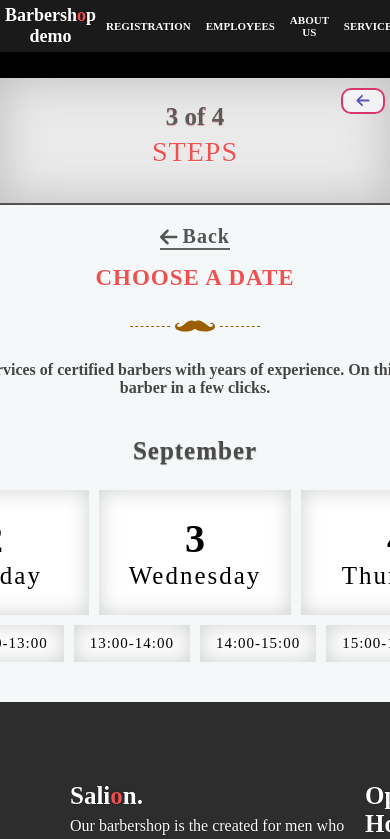
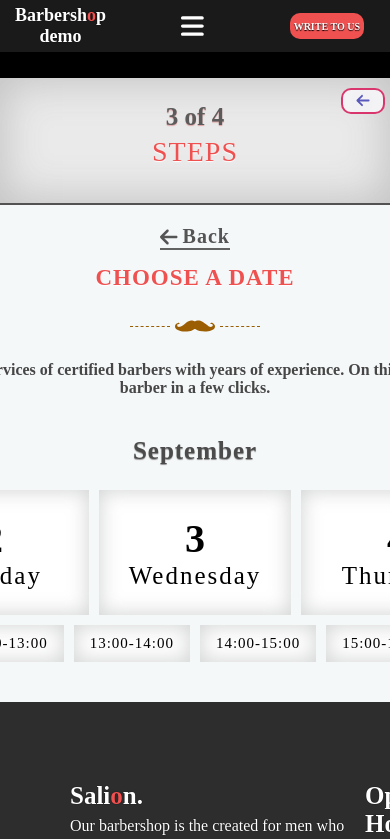
Before and after one commit to Korneliia08/myBet, a React (Create React App) app: page /mybet/registration/date in a window 390 px wide. Shown: the top 839 px of the page. Built offline with nearby package versions, Linux system fonts and the light colour scheme; no server answers.

Commit message:
responsive

```diff
--- a/src/defaultPanel/staticComponents/Header/Nav/Nav.jsx
+++ b/src/defaultPanel/staticComponents/Header/Nav/Nav.jsx
@@ -1,5 +1,7 @@
 import style from "./Nav.module.scss";
 import { Link } from "react-router-dom";
+import { FontAwesomeIcon } from "@fortawesome/react-fontawesome";
+import { faBars } from "@fortawesome/free-solid-svg-icons";
 
 const Nav = () => {
   return (
@@ -10,6 +12,7 @@ const Nav = () => {
           Barbersh<span>o</span>p demo
         </h1>
         <nav className={style.nav}>
+          <div className={style.bigContainer}>
             <Link to={"/registration"}>registration</Link>
             <Link to={"/"}>employees</Link>
             <Link to={"/"}>about us</Link>
@@ -17,6 +20,10 @@ const Nav = () => {
             <Link to={"/"}>pricing</Link>
             <Link to={"/"}>contact</Link>
             <Link to={"/rgdev"}>map</Link>
+          </div>
+          <div className={style.smallContainer}>
+            <FontAwesomeIcon icon={faBars} className={style.burger} />
+          </div>
           <Link to={"/rgdev"} className={style.btnWriteToUs}>
             write to us
           </Link>
--- a/src/defaultPanel/staticComponents/Header/Nav/Nav.module.css
+++ b/src/defaultPanel/staticComponents/Header/Nav/Nav.module.css
@@ -1,6 +1,7 @@
 .emptyBlock {
   width: 100%;
-  height: 65px;
+  height: 52px;
+  background-color: #1da1f2;
 }
 
 .containerForTitleAndNav {
@@ -32,17 +33,28 @@
   }
 }
 .containerForTitleAndNav .nav {
+  width: 80%;
+  display: flex;
+  justify-content: space-around;
+  column-gap: 10px;
+}
+.containerForTitleAndNav .nav .bigContainer {
   display: flex;
   column-gap: 25px;
   box-sizing: border-box;
   align-items: center;
 }
 @media (max-width: 950px) {
-  .containerForTitleAndNav .nav {
+  .containerForTitleAndNav .nav .bigContainer {
     column-gap: 15px;
   }
 }
-.containerForTitleAndNav .nav a {
+@media (max-width: 800px) {
+  .containerForTitleAndNav .nav .bigContainer {
+    display: none;
+  }
+}
+.containerForTitleAndNav .nav .bigContainer a {
   color: white;
   text-decoration: none;
   text-transform: uppercase;
@@ -51,35 +63,60 @@
   text-shadow: 0px 0px 1px black;
   text-align: center;
 }
-.containerForTitleAndNav .nav a:hover {
+.containerForTitleAndNav .nav .bigContainer a:hover {
   transform: perspective(1px) scale(1.05);
 }
 @media (max-width: 1300px) {
-  .containerForTitleAndNav .nav a {
+  .containerForTitleAndNav .nav .bigContainer a {
     font-size: 11px;
   }
 }
-.containerForTitleAndNav .nav .btnWriteToUs {
+.containerForTitleAndNav .nav .smallContainer {
+  display: none;
+  width: 35%;
+  justify-content: center;
+  align-items: center;
+}
+@media (max-width: 800px) {
+  .containerForTitleAndNav .nav .smallContainer {
+    display: flex;
+  }
+}
+.containerForTitleAndNav .nav .smallContainer .burger {
+  color: white;
+  font-size: 26px;
+}
+
+.btnWriteToUs {
   background-color: #ef5151;
-  padding: 10px 20px;
+  padding: 10px 15px;
   border-radius: 10px;
-  transition: 700ms ease;
   text-shadow: 0px 1px 1px black;
   display: flex;
   align-items: center;
   justify-content: center;
-  text-align: center;
+  text-decoration: none;
+  text-transform: uppercase;
+  color: white;
+  transition: 700ms ease;
+  font-weight: bold;
 }
 @media (max-width: 950px) {
-  .containerForTitleAndNav .nav .btnWriteToUs {
+  .btnWriteToUs {
     padding: 5px 10px;
   }
 }
-.containerForTitleAndNav .nav .btnWriteToUs:hover {
-  transform: perspective(1px) scale(0.95);
+.btnWriteToUs:hover {
+  transform: perspective(1px) scale(0.98);
 }
-.containerForTitleAndNav .nav .btnWriteToUs:focus {
+.btnWriteToUs:focus {
   background-color: #e82323;
+}
+@media (max-width: 900px) {
+  .btnWriteToUs {
+    font-size: 10px;
+    padding: 4px;
+  }
 }
 
 /*# sourceMappingURL=Nav.module.css.map */
--- a/src/defaultPanel/staticComponents/Header/Nav/Nav.module.scss
+++ b/src/defaultPanel/staticComponents/Header/Nav/Nav.module.scss
@@ -1,6 +1,7 @@
 .emptyBlock {
   width: 100%;
-  height: 65px;
+  height: 52px;
+  background-color: #1da1f2;
 }
 
 .containerForTitleAndNav {
@@ -33,12 +34,21 @@
   }
 
   .nav {
+    width: 80%;
+    display: flex;
+    justify-content: space-around;
+    column-gap: 10px;
+
+    .bigContainer {
       display: flex;
       column-gap: 25px;
       box-sizing: border-box;
       align-items: center;
       @media (max-width: 950px) {
         column-gap: 15px;
+      }
+      @media (max-width: 800px) {
+        display: none;
       }
 
       a {
@@ -58,28 +68,52 @@
           font-size: 11px;
         }
       }
+    }
+
+    .smallContainer {
+      display: none;
+      width: 35%;
+      justify-content: center;
+      align-items: center;
+      @media (max-width: 800px) {
+        display: flex;
+      }
+
+      .burger {
+        color: white;
+        font-size: 26px;
+      }
+    }
+  }
+}
 
 .btnWriteToUs {
   background-color: #ef5151;
-      padding: 10px 20px;
+  padding: 10px 15px;
   border-radius: 10px;
-      transition: 700ms ease;
   text-shadow: 0px 1px 1px black;
   display: flex;
   align-items: center;
   justify-content: center;
-      text-align: center;
+  text-decoration: none;
+  text-transform: uppercase;
+  color: white;
+  transition: 700ms ease;
+  font-weight: bold;
   @media (max-width: 950px) {
     padding: 5px 10px;
   }
 
   &:hover {
-        transform: perspective(1px) scale(.95);
+    transform: perspective(1px) scale(.98);
   }
 
   &:focus {
     background-color: #e82323;
   }
+
+  @media (max-width: 900px) {
+    font-size: 10px;
+    padding: 4px;
   }
 }
-}
```
Also changed, not shown: src/data/reducers/stateOfPageReducer.jsx (+8 -0 lines), 1 other file (tests, documents, lock files or other folders). Lines whose indentation alone changed are shown as unchanged.
